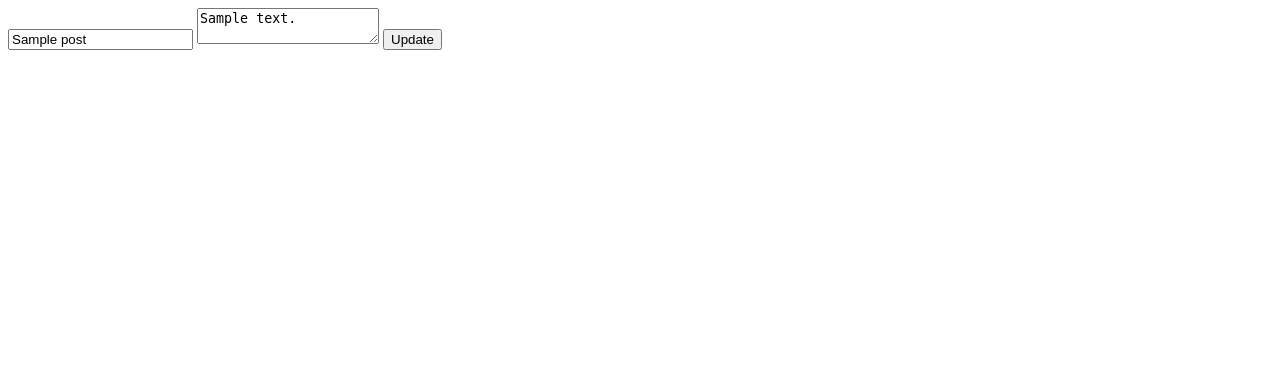
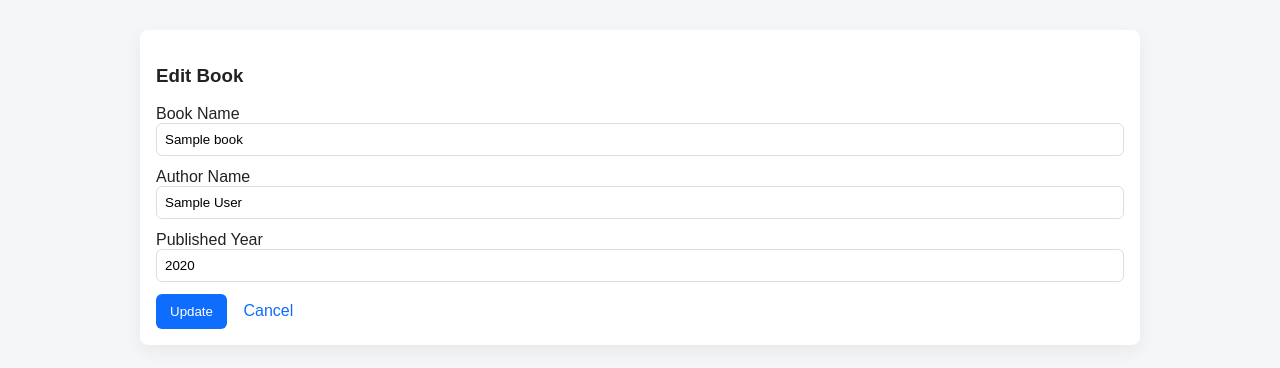
Before and after one commit to naveenaya/my_library, a PHP site: page /editpost.php?id=1 in a window 1280 px wide. Shown: the top 368 px of the page. Run offline with PHP 8.4, Linux system fonts and the light colour scheme; the visitor is signed in with stand-in values (Sample User, id 1); tables that the repository leaves empty or names only in its code hold one stand-in row (values such as "Sample post").

Commit message:
initial commit

```diff
--- a/editpost.php
+++ b/editpost.php
@@ -1,26 +1,53 @@
 <?php
 session_start();
-include "config.php";
-if ($_SESSION['role'] != 'admin') die("Access denied.");
+require 'config.php';
+if (!isset($_SESSION['username']) || $_SESSION['role'] !== 'admin') { header('Location: login.php'); exit; }
 
-$id = $_GET['id'];
-$stmt = $conn->prepare("SELECT * FROM posts WHERE id=?");
-$stmt->bind_param("i", $id);
+$id = (int)($_GET['id'] ?? 0);
+if ($id <= 0) { header('Location: viewpost.php'); exit; }
+
+$stmt = $conn->prepare("SELECT * FROM books WHERE id = ?");
+$stmt->bind_param("i",$id);
 $stmt->execute();
-$post = $stmt->get_result()->fetch_assoc();
+$book = $stmt->get_result()->fetch_assoc();
+if (!$book) { header('Location: viewpost.php'); exit; }
 
-if ($_SERVER['REQUEST_METHOD'] == 'POST') {
-    $title = $_POST['title'];
-    $desc = $_POST['description'];
+$error = '';
+if ($_SERVER['REQUEST_METHOD'] === 'POST') {
+    $book_name = trim($_POST['book_name'] ?? '');
+    $author_name = trim($_POST['author_name'] ?? '');
+    $published_year = (int)($_POST['published_year'] ?? 0);
 
-    $update = $conn->prepare("UPDATE posts SET title=?, description=? WHERE id=?");
-    $update->bind_param("ssi", $title, $desc, $id);
-    $update->execute();
-    header("Location: searchpost.php");
+    if ($book_name === '' || $author_name === '' || $published_year <= 0) {
+        $error = "Please fill all fields correctly.";
+    } else {
+        $u = $conn->prepare("UPDATE books SET book_name=?, author_name=?, published_year=? WHERE id=?");
+        $u->bind_param("ssii", $book_name, $author_name, $published_year, $id);
+        if ($u->execute()) {
+            header("Location: viewpost.php");
+            exit();
+        } else {
+            $error = "DB Error: " . $u->error;
+        }
+    }
 }
 ?>
-<form method="post">
-    <input type="text" name="title" value="<?php echo $post['title']; ?>">
-    <textarea name="description"><?php echo $post['description']; ?></textarea>
-    <button type="submit">Update</button>
-</form>
+<!doctype html>
+<html>
+<head><meta charset="utf-8"><title>Edit Book</title><link rel="stylesheet" href="file.css"></head>
+<body>
+  <div class="container">
+    <div class="card">
+      <h3>Edit Book</h3>
+      <?php if ($error): ?><p class="notice"><?=htmlspecialchars($error)?></p><?php endif; ?>
+      <form method="post">
+        <div class="form-row"><label>Book Name</label><input type="text" name="book_name" value="<?=htmlspecialchars($book['book_name'])?>" required></div>
+        <div class="form-row"><label>Author Name</label><input type="text" name="author_name" value="<?=htmlspecialchars($book['author_name'])?>" required></div>
+        <div class="form-row"><label>Published Year</label><input type="number" name="published_year" value="<?=htmlspecialchars($book['published_year'])?>" required></div>
+        <button class="btn" type="submit">Update</button>
+        <a href="viewpost.php" style="margin-left:12px;">Cancel</a>
+      </form>
+    </div>
+  </div>
+</body>
+</html>
--- a/file.css
+++ b/file.css
@@ -1,92 +1,22 @@
-/* General Body */
-body {
-    font-family: Arial, sans-serif;
-    background-color: #f4f6f9;
-    margin: 0;
-    padding: 0;
-    color: #333;
+/* file.css - simple, clean styles */
+body { font-family: Arial, Helvetica, sans-serif; background:#f4f6f8; color:#222; margin:0; padding:0; }
+.container { max-width:1000px; margin:30px auto; padding:0 16px; }
+.header { display:flex; justify-content:space-between; align-items:center; margin-bottom:18px; }
+a { color:#0e6dfd; text-decoration:none; }
+a:hover { text-decoration:underline; }
+.card { background:#fff; padding:16px; border-radius:8px; box-shadow:0 6px 18px rgba(0,0,0,0.06); margin-bottom:18px; }
+.form-row { margin-bottom:12px; }
+input[type="text"], input[type="number"], textarea, select {
+  width:100%; padding:8px; border:1px solid #ddd; border-radius:6px; box-sizing:border-box;
 }
-
-/* Header */
-h2, h3 {
-    text-align: center;
-    color: #2c3e50;
-    margin-top: 20px;
-}
-
-/* Links */
-a {
-    text-decoration: none;
-    color: #3498db;
-    margin: 5px;
-}
-a:hover {
-    color: #2c3e50;
-    font-weight: bold;
-}
-
-/* Form Styling */
-form {
-    margin: 20px auto;
-    padding: 20px;
-    width: 400px;
-    background: #fff;
-    border-radius: 8px;
-    box-shadow: 0 2px 8px rgba(0,0,0,0.1);
-}
-form input, form textarea, form button {
-    width: 100%;
-    padding: 10px;
-    margin: 5px 0;
-    border-radius: 5px;
-    border: 1px solid #ccc;
-    font-size: 14px;
-}
-form button {
-    background: #3498db;
-    color: #fff;
-    border: none;
-    cursor: pointer;
-    font-weight: bold;
-}
-form button:hover {
-    background: #2980b9;
-}
-
-/* Table Styling */
-table {
-    border-collapse: collapse;
-    width: 90%;
-    margin: 20px auto;
-    background: #fff;
-    border-radius: 8px;
-    overflow: hidden;
-    box-shadow: 0 2px 8px rgba(0,0,0,0.1);
-}
-table th, table td {
-    padding: 12px;
-    text-align: center;
-    border-bottom: 1px solid #ddd;
-}
-table th {
-    background: #3498db;
-    color: white;
-    font-weight: bold;
-}
-table tr:hover {
-    background-color: #f1f1f1;
-}
-
-/* Buttons inside table */
-table form input[type="text"] {
-    width: 120px;
-}
-table form button {
-    width: auto;
-    padding: 6px 10px;
-    font-size: 12px;
-}
-table a {
-    color: red;
-    font-size: 14px;
-}
+button.btn { background:#0e6dfd; color:#fff; padding:10px 14px; border:none; border-radius:6px; cursor:pointer; }
+button.btn:disabled { opacity:0.6; cursor:not-allowed; }
+.table { width:100%; border-collapse:collapse; }
+.table th, .table td { padding:10px; border-bottom:1px solid #eee; text-align:left; }
+.table th { background:#f0f4ff; color:#0b4aab; }
+.pager { text-align:center; margin-top:12px; }
+.pager a { display:inline-block; padding:6px 10px; margin:0 4px; background:#e9eefc; color:#0b4aab; border-radius:6px; text-decoration:none; }
+.pager a.active { background:#0b4aab; color:#fff; font-weight:bold; }
+.login-box { max-width:420px; margin:60px auto; background:#fff; padding:18px; border-radius:8px; box-shadow:0 6px 18px rgba(0,0,0,0.06); }
+.notice { color:#d9534f; }
+.small { font-size:0.9rem; color:#666; }
```
Also changed, not shown: addpost.php (+38 -15 lines), dashboard.php (+15 -8 lines), deletepost.php (+10 -8 lines), viewpost.php (+95 -75 lines).
